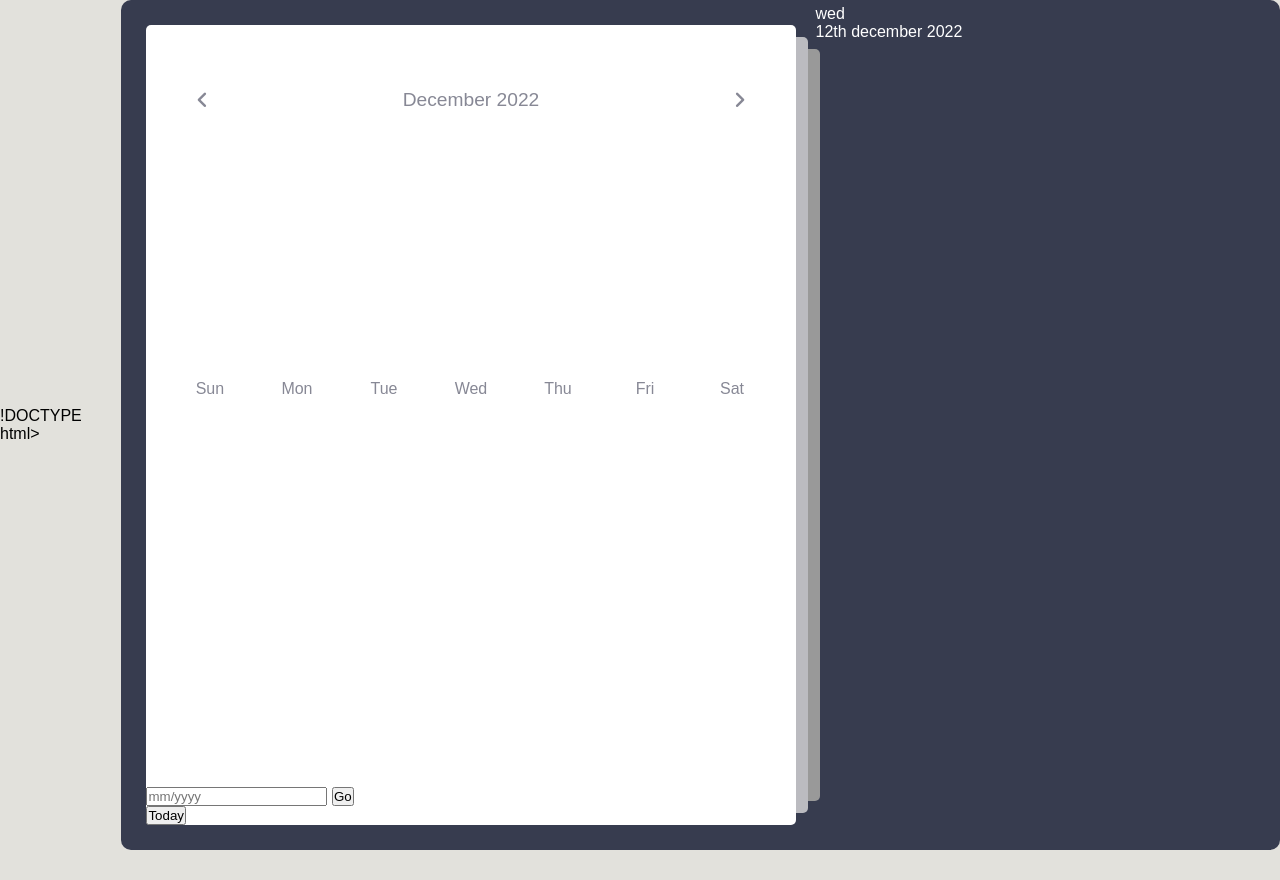
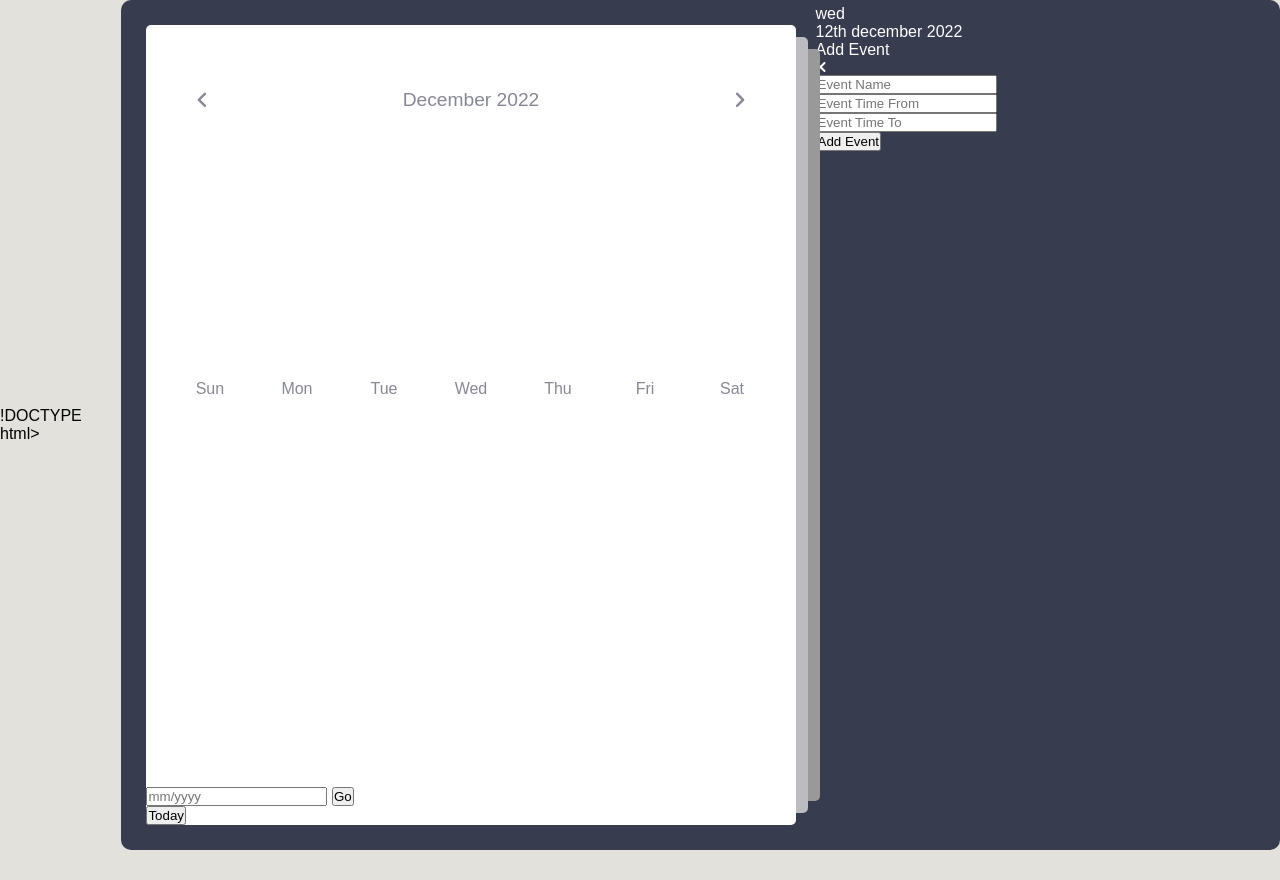
Before and after one commit to ANKITMALIK2708/Responsive-Calendar-with-Events, a plain HTML site: page index.html in a window 1280 px wide. Drawn offline with Linux system fonts and the light colour scheme.

Commit message:
3rd commit

```diff
--- a/index.html
+++ b/index.html
@@ -51,9 +51,34 @@
           <div class="event-day">wed</div>
           <div class="event-date">12th december 2022</div>
         </div>
-
-
-
+        <div class="add-event-wrapper">
+          <div class="add-event-header">
+            <div class="title">Add Event</div>
+            <i class="fas fa-times close"></i>
+          </div>
+          <div class="add-event-body">
+            <div class="add-event-input">
+              <input type="text" placeholder="Event Name" class="event-name" />
+            </div>
+            <div class="add-event-input">
+              <input
+                type="text"
+                placeholder="Event Time From"
+                class="event-time-from"
+              />
+            </div>
+            <div class="add-event-input">
+              <input
+                type="text"
+                placeholder="Event Time To"
+                class="event-time-to"
+              />
+            </div>
+          </div>
+          <div class="add-event-footer">
+            <button class="add-event-btn">Add Event</button>
+          </div>
+        </div>
       </div>
 
     </div>
```
